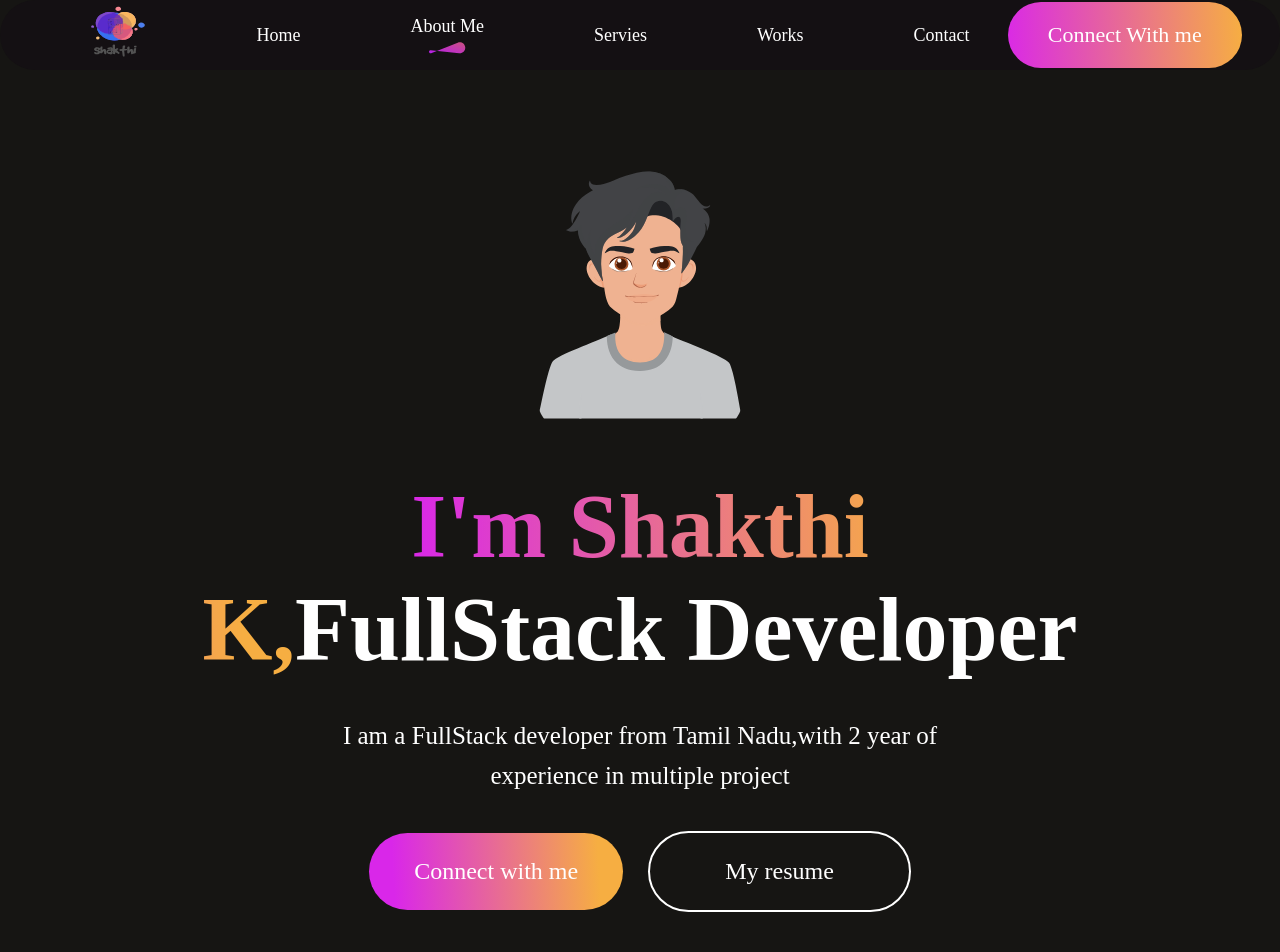
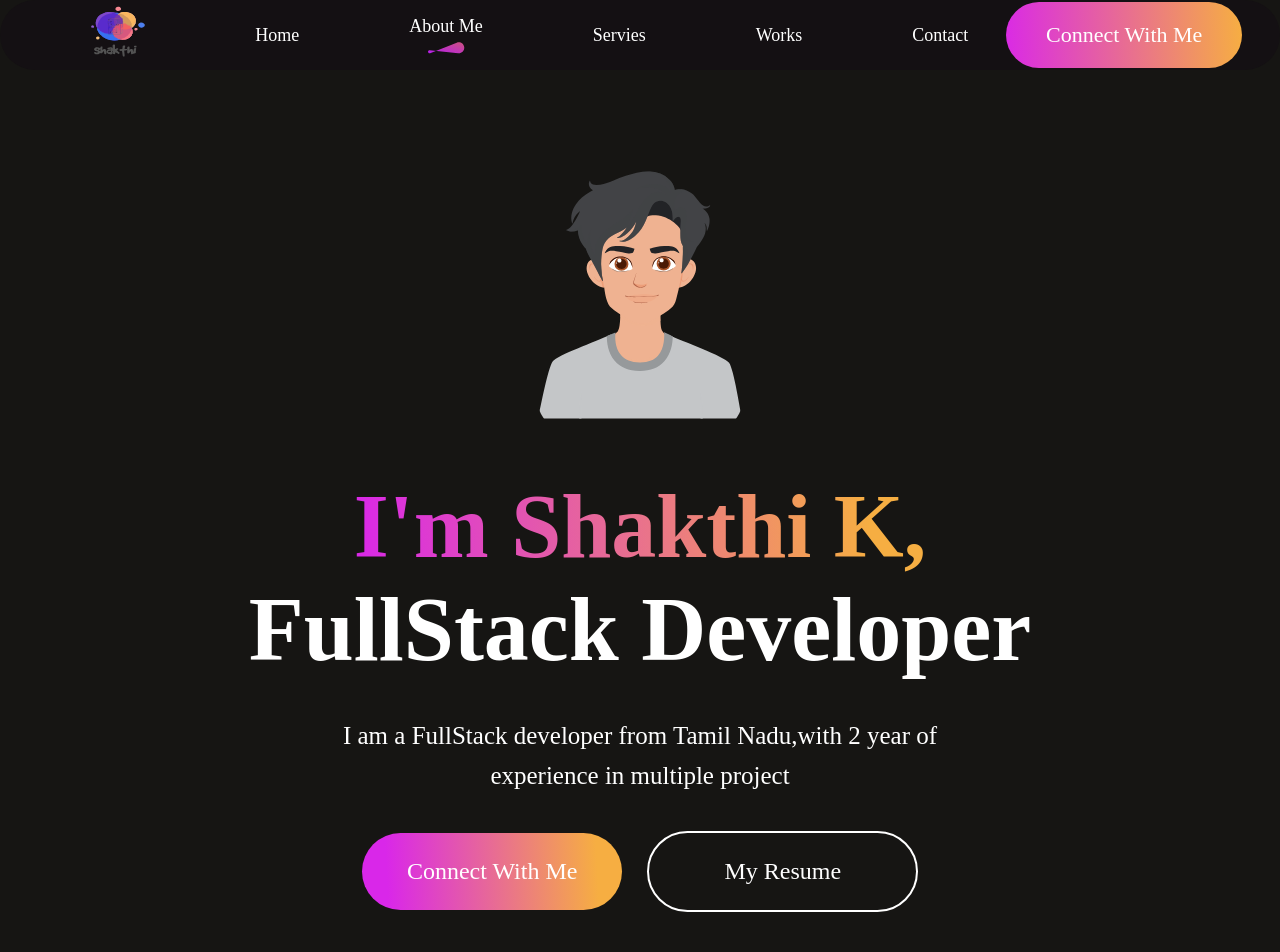
Before and after one commit to ShakthiKannan/Portfolio_react, a React (Vite) app in the folder Portfolio/portfolio-react/: page / in a window 1280 px wide. Shown: the top 952 px of the page. Built offline with nearby package versions, Linux system fonts and the light colour scheme.

Commit message:
Commited

```diff
--- a/Portfolio/portfolio-react/src/components/Hero/Hero.jsx
+++ b/Portfolio/portfolio-react/src/components/Hero/Hero.jsx
@@ -6,12 +6,11 @@ export const Hero = () => {
   return (
     <div id="home" className='hero'>
         <img src={profile_img} alt="" className='imgs-h'/>
-        <h1><span>I'm Shakthi K,</span>
-        FullStack Developer</h1>
+        <h1><span>I'm Shakthi K,</span> FullStack Developer</h1>
         <p>I am a FullStack developer from Tamil Nadu,with 2 year of experience in multiple project </p>
         <div className='hero-action'>
-            <div className="hero-connect"><AnchorLink className='anchor-link' offset={50} href='#contact'>Connect with me</AnchorLink></div>
-            <div className="hero-resume">My resume</div>
+            <div className="hero-connect"><AnchorLink className='anchor-link' offset={50} href='#contact'>Connect With Me</AnchorLink></div>
+            <div className="hero-resume">My Resume</div>
         </div>
     </div>
   )
--- a/Portfolio/portfolio-react/src/components/Navbar/Navbar.jsx
+++ b/Portfolio/portfolio-react/src/components/Navbar/Navbar.jsx
@@ -30,7 +30,7 @@ const Navbar = () => {
           <li><AnchorLink className='anchor-link' offset={50} href='#contact'><p onClick={()=>setMenu('contact')}>Contact</p></AnchorLink>{menu==="contact"? <img src={underline} alt='' />:<></>}</li>
        </ul>
        <div className="nav-connect"><AnchorLink className='anchor-link' offset={50} href='#contact'>
-        Connect With me</AnchorLink>
+        Connect With Me</AnchorLink>
        </div>
     </div>
   )
```
